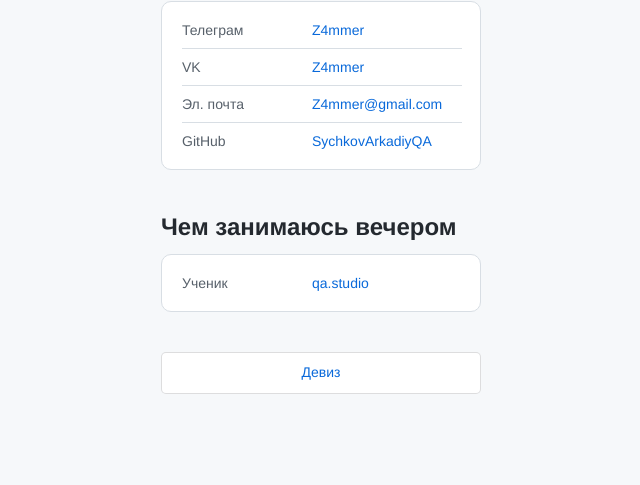
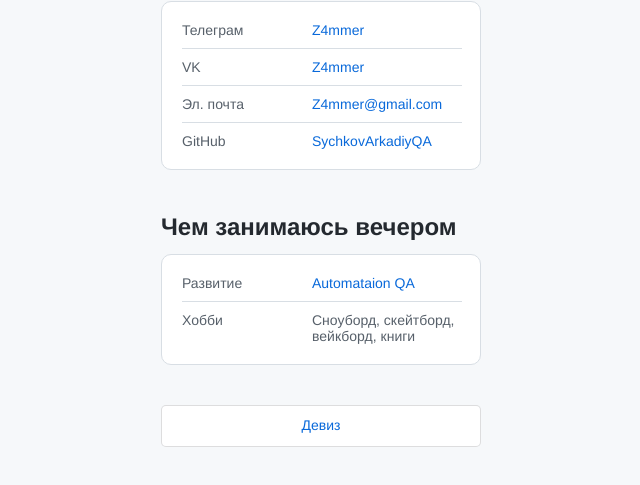
Before and after one commit to SychkovArkadiyQA/cv, a plain HTML site: page index.html in a window 1280 px wide. Shown: the part 529-1014 px from the top of the page, without its empty margins (319-959 px from the left). Before the commit the page ends 963 px from the top, so only its background shows below. Drawn offline with nearby package versions, Linux system fonts and the light colour scheme.

Commit message:
Изменил данные о себе

```diff
--- a/index.html
+++ b/index.html
@@ -20,7 +20,7 @@
         <ul class="links__container">
           <li class="links__link">
             <p class="links__title">Телеграм</p>
-            <a class="linsk__link" href="http://https://t.me/Z4mmer">Z4mmer</a>
+            <a class="linsk__link" href="https://t.me/Z4mmer">Z4mmer</a>
           </li>
           <li class="links__link">
             <p class="links__title">VK</p>
@@ -44,9 +44,13 @@
         <h2 class="links__header">Чем занимаюсь вечером</h2>
         <ul class="links__container">
           <li class="links__link">
-            <p class="links__title">Ученик</p>
-            <a class="linsk__link" href="https://qa.studio/">qa.studio</a>
+            <p class="links__title">Развитие</p>
+            <a class="linsk__link" href="https://qa.guru/?utm_source=yandex&utm_medium=cpc&utm_campaign=Search%2FBrand%2FRU_BY_KZ_AM_GE_KG&utm_content=type1&utm_term=13008203179_search_qa%20guru_text3&_openstat=ZGlyZWN0LnlhbmRleC5ydTs4MDIwMzMwODsxMzAwODIwMzE3OTt5YW5kZXgucnU6cHJlbWl1bQ&yclid=5912974962091622399/">Automataion QA</a>
           </li>
+          <li class="links__link">
+          <p class="links__title">Хобби</p>
+            Сноуборд, скейтборд, вейкборд, книги</a>
+             </li>
       </section>
     </main>
     <footer>
```
